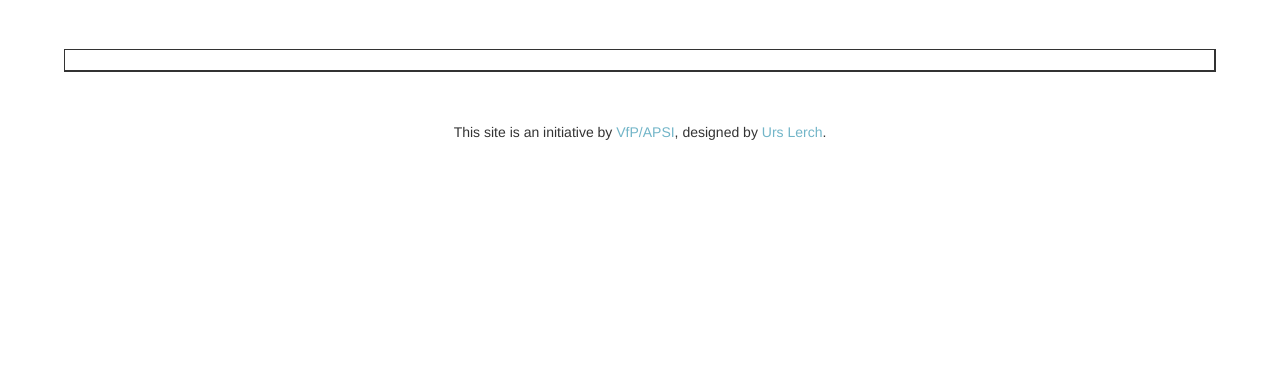
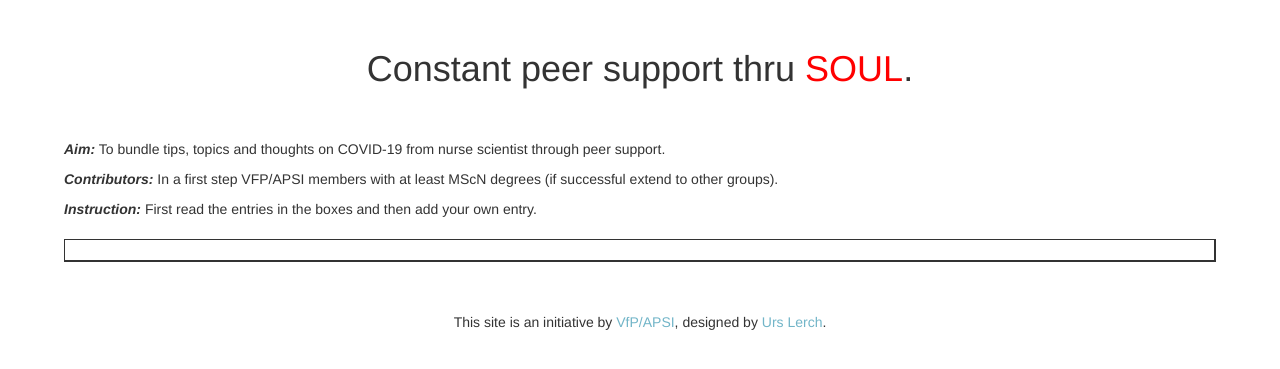
Before and after one commit to ulerch/CoronavirusWiki, a Django app: template wiki/templates/wiki/index.html in a window 1280 px wide. Shown: the part 75-444 px from the top of the page. Run offline with Django 3.2, Linux system fonts and the light colour scheme; the template is opened without the code that fills it, so the values that code supplies are empty; parts of the project's set-up code (start-up, migrations or seed data) failed here and were passed over; some libraries are stand-ins or nearby versions.

Commit message:
redirect after form submit, some minor design optimisations

```diff
--- a/static/style.css
+++ b/static/style.css
@@ -36,11 +36,12 @@ footer {
   text-align: center;
 }
 
-footer a {
+a {
   color: #72B5C8;
 }
 
 h1 {
+  text-align: center;
   margin: 20px 0;
 }
 
@@ -50,6 +51,16 @@ h2 {
 
 h3 {
   font-size: 20px;
+}
+
+h1.soul {
+  margin-bottom: 50px;
+}
+
+div.links {
+  width: 100%;
+  text-align: center;
+  margin-bottom: 30px;
 }
 
 table.matrix {
--- a/wiki/templates/wiki/create.html
+++ b/wiki/templates/wiki/create.html
@@ -8,8 +8,6 @@
     <a class="back" href="{% url 'wiki:wikiMatrix' %}">back to start page</a>
     <br>
     <a class="back" href="{% url 'wiki:wikiList' form.row.value form.column.value %}">back to list</a>
-    <br><br>
-    <p class="red">Please do not submit more than once, even if there is no success message!</p>
     <table>
       {% for field in form.visible_fields %}
         <tr>
--- a/wiki/templates/wiki/index.html
+++ b/wiki/templates/wiki/index.html
@@ -2,6 +2,10 @@
 {% load staticfiles i18n wiki_tags %}
 
 {% block content %}
+  <h1 class="soul">Constant peer support thru <span class="red">SOUL</span>.</h1>
+  <p><b><i>Aim:</i></b> To bundle tips, topics and thoughts on COVID-19 from nurse scientist through peer support.</p>
+  <p><b><i>Contributors:</i></b> In a first step VFP/APSI members with at least MScN degrees (if successful extend to other groups).</p>
+  <p><b><i>Instruction:</b></i> First read the entries in the boxes and then add your own entry.</p>
     <table class="matrix">
       <thead>
         <tr>
--- a/wiki/templates/wiki/list.html
+++ b/wiki/templates/wiki/list.html
@@ -3,9 +3,11 @@
 
 {% block content %}
 
-    <h2>{{ title }}</h2>
+    <h1>Read tips, topics and thoughts in {{ title }}</h1>
 
-    <a href="{% url 'wiki:wikiMatrix' %}">back to overview</a>
+    <div class="links">
+      <a href="{% url 'wiki:wikiMatrix' %}" class="center">back to overview</a>
+    </div>
 
     {% for entry in entries %}
       <h3>{{ entry.title }}</h3>
```
Also changed, not shown: wiki/forms.py (+1 -17 lines), wiki/views.py (+22 -8 lines).
